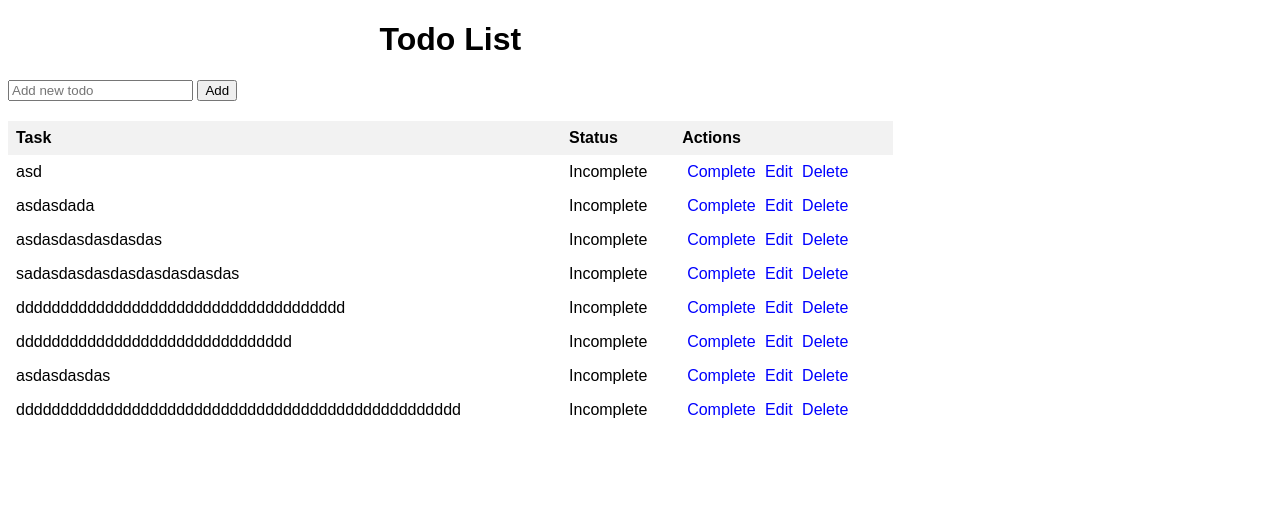
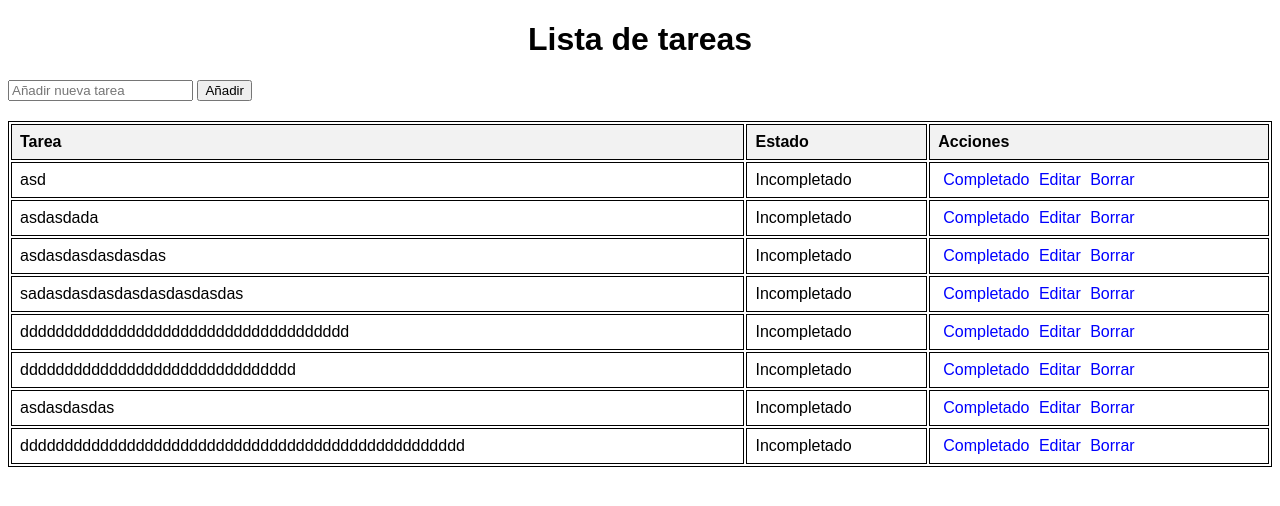
Before and after one commit to claylolx/ToDo_TaskApp_DAW_BigData, a Flask app: page / in a window 1280 px wide. Shown: the top 506 px of the page. Run offline with Flask 3, Linux system fonts and the light colour scheme; data comes from the database, SQL or seed files in the repository; both versions use the stored data as it was after the commit.

Commit message:
todo styling

```diff
--- a/app/app.py
+++ b/app/app.py
@@ -6,7 +6,7 @@ app.config['SQLALCHEMY_DATABASE_URI'] = 'sqlite:///todo.db'
 app.config['SQLALCHEMY_TRACK_MODIFICATIONS'] = False
 db = SQLAlchemy(app)
 
-# Definicion del modelo TodoItem
+# Definicion de una clase llamada TodoItem que hereda de db.Model, que es la clase base de SQLAlchemy para definir modelos de bases de datos.
 class TodoItem(db.Model):
     id = db.Column(db.Integer, primary_key=True)
     content = db.Column(db.String(200), nullable=False)
@@ -61,6 +61,6 @@ def uncomplete_todo(todo_id):
 
 # Crear base de datos y ejecutar aplicación
 if __name__ == '__main__':
-    with app.app_context():
-        db.create_all()
-    app.run(debug=True)
+    with app.app_context(): # Contexto de flask para iniciar la base de datos
+        db.create_all()     # Crea las tablas definidas en el modelo SQLAlchemy
+    app.run(debug=True)     # Cada cambio se recarga sin necesidad de reiniciar el programa
--- a/app/static/styles.css
+++ b/app/static/styles.css
@@ -12,12 +12,14 @@ form {
 
 table {
     width: 100%;
-    border-collapse: collapse;
+    border: 1px solid;
+    border-color: black;
 }
 
 th, td {
     padding: 8px;
     text-align: left;
+    border: 1px solid;
 }
 
 th {
@@ -25,12 +27,13 @@ th {
 }
 
 .completed {
-    text-decoration: line-through;
+    background-color: green;
 }
 
 /* Style for todo items */
 .todo-list {
-    width: 70%;
+    width: 100%;
+    align-items: center;
 }
 
 .todo-link {
--- a/app/templates/edit.html
+++ b/app/templates/edit.html
@@ -3,14 +3,14 @@
 <head>
     <meta charset="UTF-8">
     <meta name="viewport" content="width=device-width, initial-scale=1.0">
-    <title>Edit Todo Item</title>
+    <title>Editar Tarea</title>
     <link rel="stylesheet" href="{{ url_for('static', filename='styles.css') }}">
 </head>
 <body>
-    <h1>Edit Todo Item</h1>
+    <h1>Editar Tarea</h1>
     <form action="" method="POST">
         <input type="text" name="content" value="{{ todo.content }}" required>
-        <button type="submit">Save</button>
+        <button type="submit">Guardar</button>
     </form>
 </body>
 </html>
--- a/app/templates/index.html
+++ b/app/templates/index.html
@@ -3,23 +3,23 @@
 <head>
     <meta charset="UTF-8">
     <meta name="viewport" content="width=device-width, initial-scale=1.0">
-    <title>Todo List</title>
+    <title>Lista de tareas</title>
     <link rel="stylesheet" href="{{ url_for('static', filename='styles.css') }}">
 </head>
 <body>
     <div class="container">
         <div class="todo-list">
-            <h1 class="title">Todo List</h1>
+            <h1 class="title">Lista de tareas</h1>
             <form action="/add" method="POST">
-                <input type="text" name="content" placeholder="Add new todo" required>
-                <button type="submit">Add</button>
+                <input type="text" name="content" placeholder="Añadir nueva tarea" required>
+                <button type="submit">Añadir</button>
             </form>
             <table>
                 <thead>
                     <tr>
-                        <th>Task</th>
-                        <th>Status</th>
-                        <th>Actions</th>
+                        <th>Tarea</th>
+                        <th>Estado</th>
+                        <th>Acciones</th>
                     </tr>
                 </thead>
                 <tbody>
@@ -30,19 +30,19 @@
                             </td>
                             <td>
                                 {% if todo_item.completed %}
-                                    Completed
+                                    Completado
                                 {% else %}
-                                    Incomplete
+                                    Incompletado
                                 {% endif %}
                             </td>
                             <td>
                                 {% if not todo_item.completed %}
-                                    <a class="todo-link" href="/complete/{{ todo_item.id }}">Complete</a>
+                                    <a class="todo-link" href="/complete/{{ todo_item.id }}">Completado</a>
                                 {% else %}
-                                    <a class="todo-link" href="/uncomplete/{{ todo_item.id }}">Uncomplete</a>
+                                    <a class="todo-link" href="/uncomplete/{{ todo_item.id }}">Incompletado</a>
                                 {% endif %}
-                                <a class="todo-link" href="/edit/{{ todo_item.id }}">Edit</a>
-                                <a class="todo-link" href="/delete/{{ todo_item.id }}">Delete</a>
+                                <a class="todo-link" href="/edit/{{ todo_item.id }}">Editar</a>
+                                <a class="todo-link" href="/delete/{{ todo_item.id }}">Borrar</a>
                             </td>
                         </tr>
                     {% endfor %}
```
Also changed, not shown: instance/todo.db (added).
